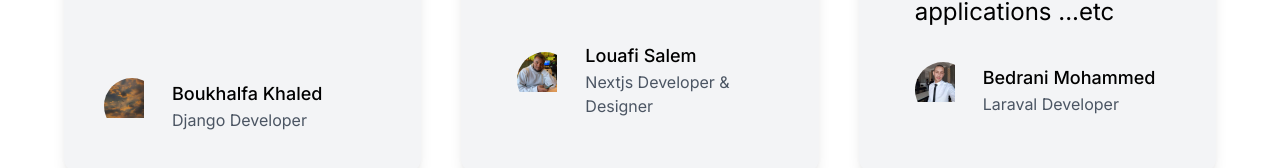
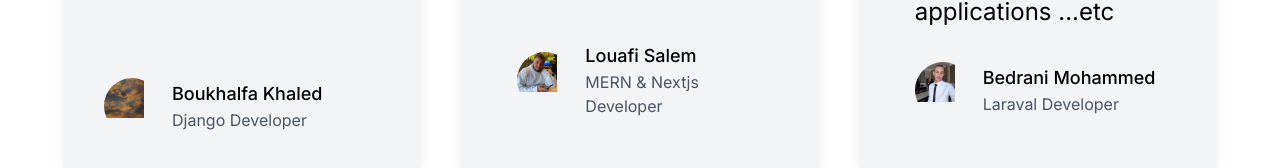
Before and after one commit to SalemDevLouy/DWAM, a Next.js app: page / in a window 1280 px wide. Shown: the part 3330-3498 px from the top of the page. Built offline with nearby package versions, Linux system fonts and the light colour scheme.

Commit message:
Update Testimonials.tsx

```diff
--- a/src/components/Testimonials.tsx
+++ b/src/components/Testimonials.tsx
@@ -33,7 +33,7 @@ export const Testimonials = () => {
             <Avatar
               image={userTwoImg}
               name="Louafi Salem"
-              title="Nextjs Developer & Designer"
+              title="MERN & Nextjs Developer"
             />
           </div>
         </div>
```
